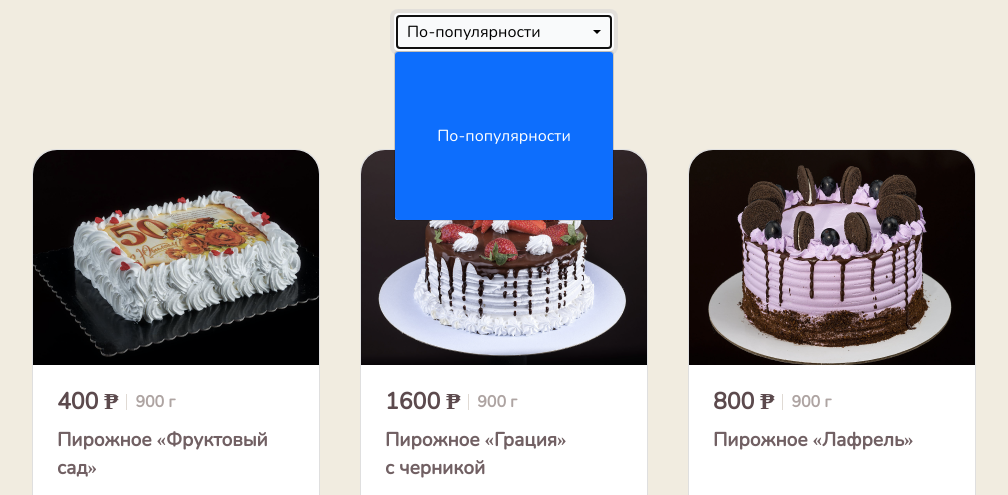
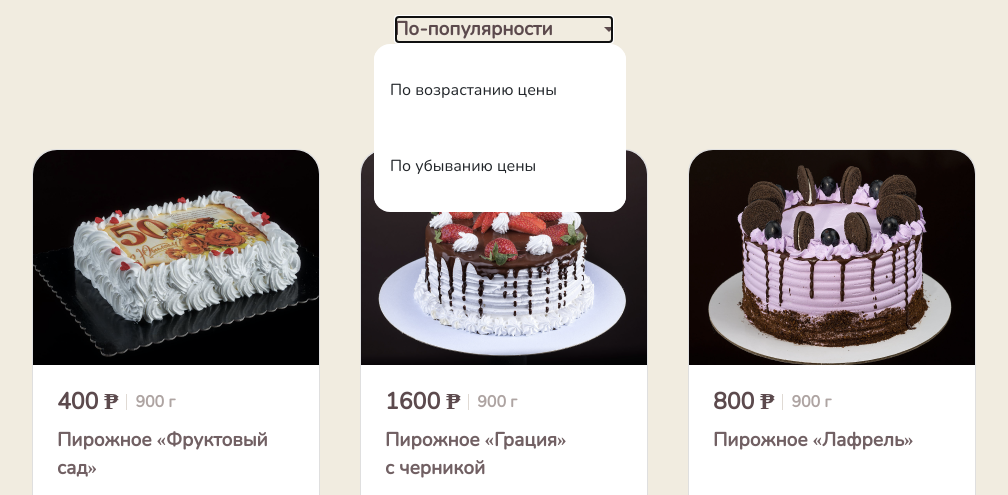
Before and after one commit to Max1mGarsh1n/website, a plain HTML site: page index2.html in a window 1280 px wide. Both pictures are taken after a click on the button "По-популярности". Shown: the part 305-800 px from the top of the page, without its empty margins (136-1144 px from the left). Drawn offline with nearby package versions, Linux system fonts and the light colour scheme; files whose address does not match are found by name; a web font is replaced by a local one.

Commit message:
08072021

```diff
--- a/css/main.css
+++ b/css/main.css
@@ -344,3 +344,49 @@ ul {
     background: none;
     outline: none;
 }
+.dropdown-item.active, .dropdown-item:active {
+	background: #fcfbf900;
+}
+.bootstrap-select .dropdown-menu {
+	border-radius: 16px;
+	border: none;
+	width: 252px;
+	margin-left: -20px;
+}
+.bootstrap-select>.dropdown-toggle {
+	background: none;
+	border: none;
+	padding-left: 0;
+	outline: none;
+	padding: 0;
+	margin-top: -5px;
+}
+.dropdown-toggle {
+	color: #5C4A4D;
+    font-size: 19px;
+    font-weight: 700;
+}
+.btn-light:hover {
+	color: #5C4A4D;
+	border: none;
+	background: none;
+}
+.btn-check:focus+.btn, .btn:focus {
+	box-shadow: none;
+}
+.btn-check:focus+.btn-light, .btn-light:focus, .btn-check:active+.btn-light:focus, .btn-check:checked+.btn-light:focus, .btn-light.active:focus, .btn-light:active:focus, .show>.btn-light.dropdown-toggle:focus {
+	box-shadow: none;
+	border: none;
+	background: none;
+}
+.btn-check:active+.btn-light, .btn-check:checked+.btn-light, .btn-light.active, .btn-light:active, .show>.btn-light.dropdown-toggle {
+	color: #5C4A4D;
+	border: none;
+	background: none;
+	outline: none;
+	box-shadow: none;
+}
+.bootstrap-select .dropdown-toggle:focus, .bootstrap-select>select.mobile-device:focus+.dropdown-toggle {
+	outline: none;
+	outline: none;
+}
```
Also changed, not shown: index4.html (+3 -0 lines).
